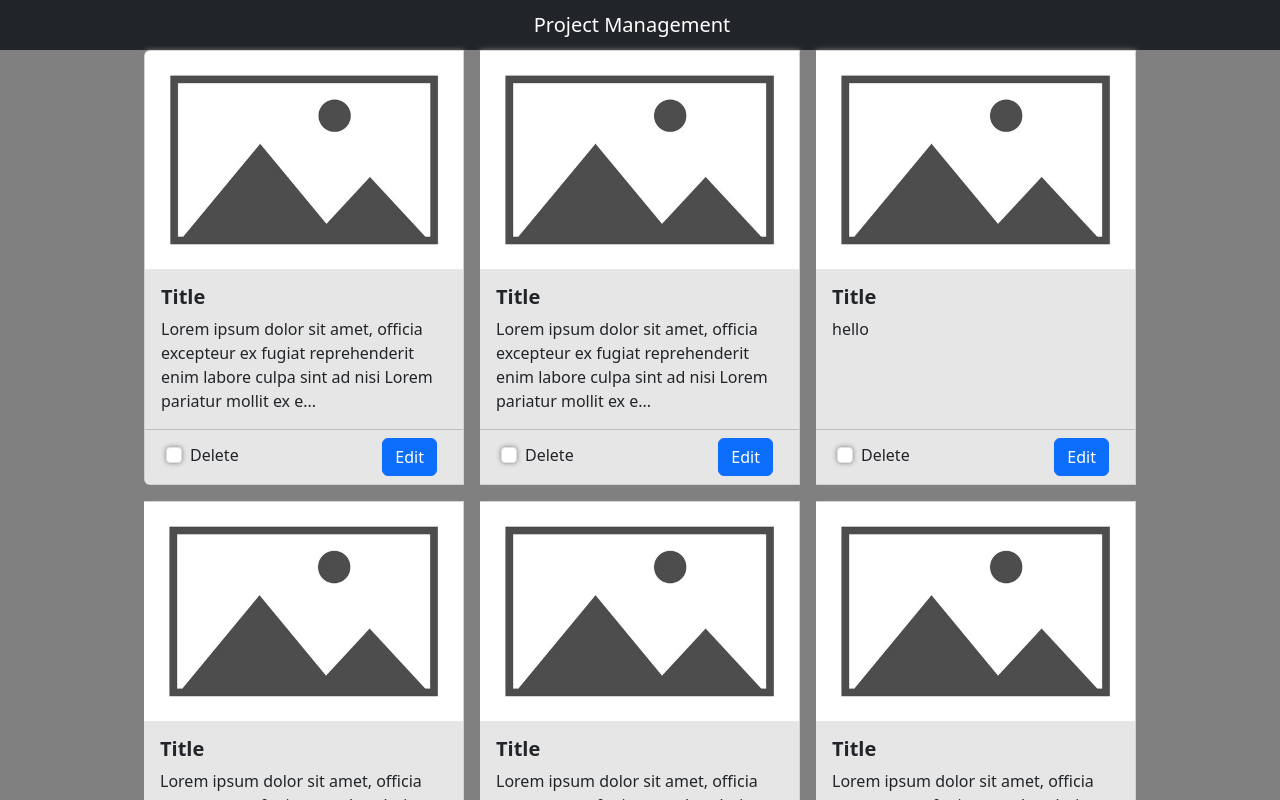
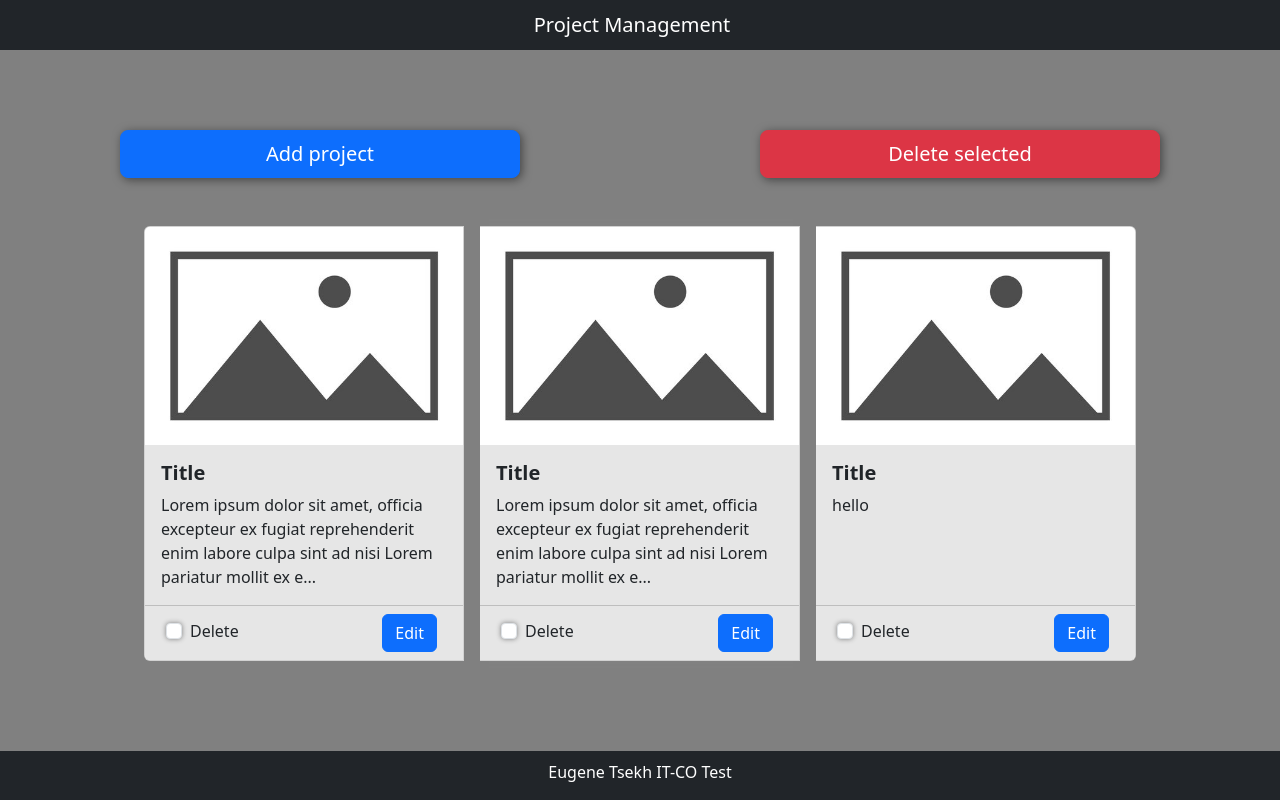
Before and after one commit to Forsee41/it-co-test-frontend, a Vue app: page /#/ in a window 1280 px wide. Shown: the top 800 px of the page. Built offline with nearby package versions, Linux system fonts and the light colour scheme.

Commit message:
finish project list

```diff
--- a/src/App.vue
+++ b/src/App.vue
@@ -1,9 +1,23 @@
 <template>
-  <HeaderGlobal />
-  <router-view />
+  <div class="main-container">
+    <HeaderGlobal />
+    <router-view class="router-view" />
+    <FooterGlobal class="footer" />
+  </div>
 </template>
 
 <script setup>
 import HeaderGlobal from '@/components/HeaderGlobal.vue'
-
+import FooterGlobal from '@/components/FooterGlobal.vue'
 </script>
+<style scoped>
+.main-container {
+	display: flex;
+	flex-direction: column;
+  height: 100vh;
+  background-color: gray;
+}
+.router-view {
+	padding-bottom: 3em;
+}
+</style>
--- /dev/null
+++ b/src/components/FooterGlobal.vue
@@ -0,0 +1,13 @@
+<template>
+  <footer class="bg-dark text-center text-white">
+    <div class="container-fluid justify-content-center footer-text">
+      <p>Eugene Tsekh IT-CO Test</p>
+    </div>
+  </footer>
+</template>
+
+<style scoped>
+.footer-text {
+  padding-top: 9px;
+}
+</style>
--- a/src/views/ProjectList.vue
+++ b/src/views/ProjectList.vue
@@ -1,4 +1,9 @@
 <template>
+  <div class="project-list">
+    <div class="project-list-buttons">
+      <button class="btn btn-primary btn-lg">Add project</button>
+      <button class="btn btn-danger btn-lg">Delete selected</button>
+    </div>
     <div class="card-group">
       <ProjectListProject
         class="project-item"
@@ -6,6 +11,7 @@
         :project="project"
         :key="project.id"
       />
+    </div>
   </div>
 </template>
 
@@ -20,7 +26,7 @@ const project = ref({
   id: 0,
 })
 const projectList = ref([])
-for (let i = 0; i < 10; i++) {
+for (let i = 0; i < 3; i++) {
   const projectItem = ref({ ...project.value })
   projectItem.value.id = i
   if (i === 2) {
@@ -35,7 +41,6 @@ for (let i = 0; i < 10; i++) {
   flex-wrap: wrap;
   gap: 1em;
   justify-content: center;
-	background-color: gray;
 }
 .card-group .project-item {
   flex-basis: calc(100% / 6);
@@ -43,6 +48,19 @@ for (let i = 0; i < 10; i++) {
   flex-grow: 0;
   min-width: 20em;
   box-shadow: 0px 0px 5px gray;
-
+}
+.project-list-buttons {
+  padding-top: 5em;
+  padding-bottom: 3em;
+  display: flex;
+  justify-content: space-around;
+}
+.btn-lg {
+  box-shadow: 2px 2px 10px rgb(10, 10, 10, 0.5);
+  width: 20em;
+}
+.project-list {
+	background-color: gray;
+	flex: 1 0 auto;
 }
 </style>
```
Also changed, not shown: public/index.html (+7 -5 lines). Lines whose indentation alone changed are shown as unchanged.
